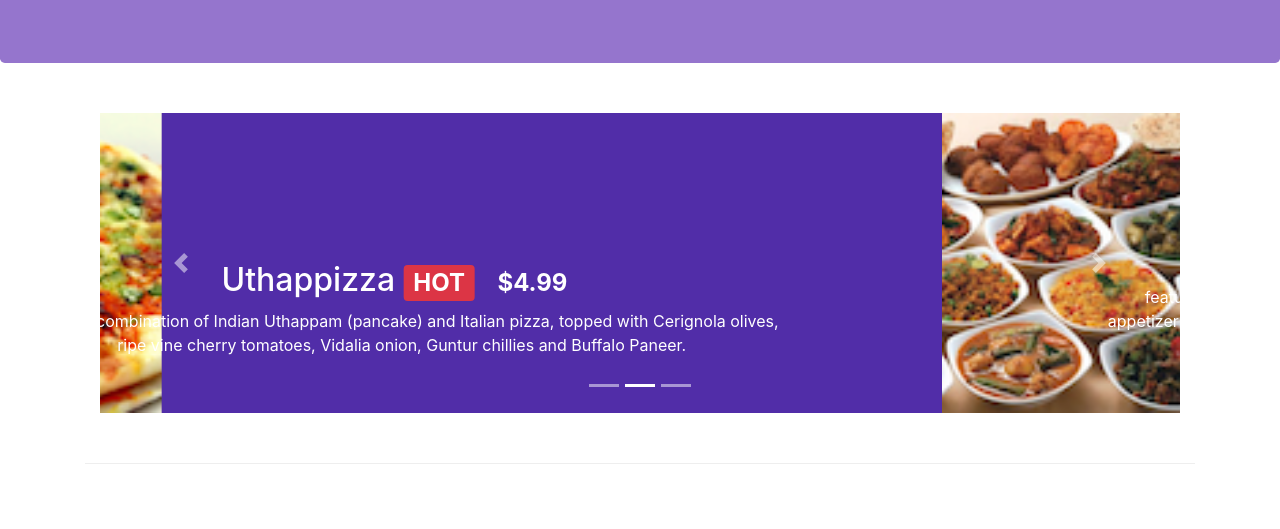
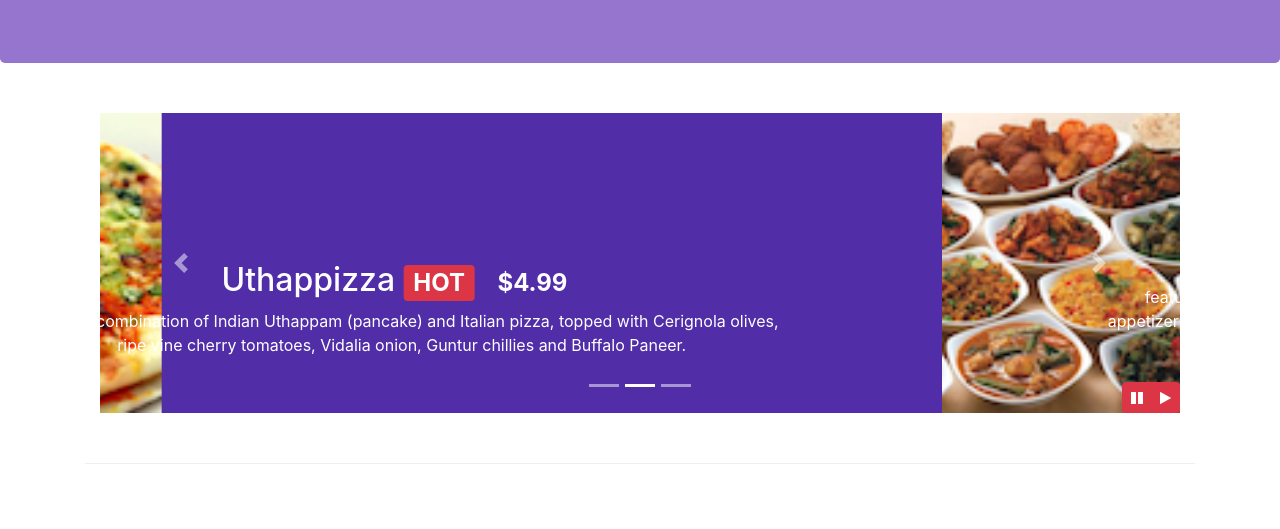
Before and after one commit to MattEastman/React_Course, a website: page Bootstrap4/conFusion/index.html in a window 1280 px wide. Shown: the part 271-800 px from the top of the page. Drawn offline with nearby package versions, Linux system fonts and the light colour scheme.

Commit message:
jquery in

```diff
--- a/Bootstrap4/conFusion/css/style.css
+++ b/Bootstrap4/conFusion/css/style.css
@@ -58,3 +58,9 @@ body{
     left: 0;
     min-height: 300px;
 }
+
+#carouselButton {
+    right:0px;
+    position: absolute;
+    bottom: 0px;
+}
--- a/Bootstrap4/conFusion/index.html
+++ b/Bootstrap4/conFusion/index.html
@@ -233,6 +233,14 @@
                     <a class="carousel-control-next" href="#mycarousel" role="button" data-slide="next">
                         <span class="carousel-control-next-icon"></span>
                     </a>
+                      <div class="btn-group" id="carouselButton">
+                    <button class="btn btn-danger btn-sm" id="carousel-pause">
+                	    <span class="fa fa-pause"></span>
+                    </button>
+                    <button class="btn btn-danger btn-sm" id="carousel-play">
+                	    <span class="fa fa-play"></span>
+                    </button>
+                </div>
                 </div>
             </div>
        </div>
@@ -427,13 +435,21 @@
    <script src="https://code.jquery.com/jquery-3.3.1.slim.min.js" integrity="sha384-q8i/X+965DzO0rT7abK41JStQIAqVgRVzpbzo5smXKp4YfRvH+8abtTE1Pi6jizo" crossorigin="anonymous"></script>
     <script src="node_modules/popper.js/dist/umd/popper.min.js"></script>
     <script src="node_modules/bootstrap/dist/js/bootstrap.min.js"></script>
-<!--
     <script>
+//        $(document).ready(function(){
+//            $('[data-toggle="tooltip"]').tooltip();
+//        });
         $(document).ready(function(){
-            $('[data-toggle="tooltip"]').tooltip();
+            $("#mycarousel").carousel( { interval: 2000 } );
+            $("#carousel-pause").click(function(){
+                $("#mycarousel").carousel('pause');
+            });
+            $("#carousel-play").click(function(){
+                $("#mycarousel").carousel('cycle');
+            });
         });
+
     </script>
--->
 </body>
 
 </html>
```
